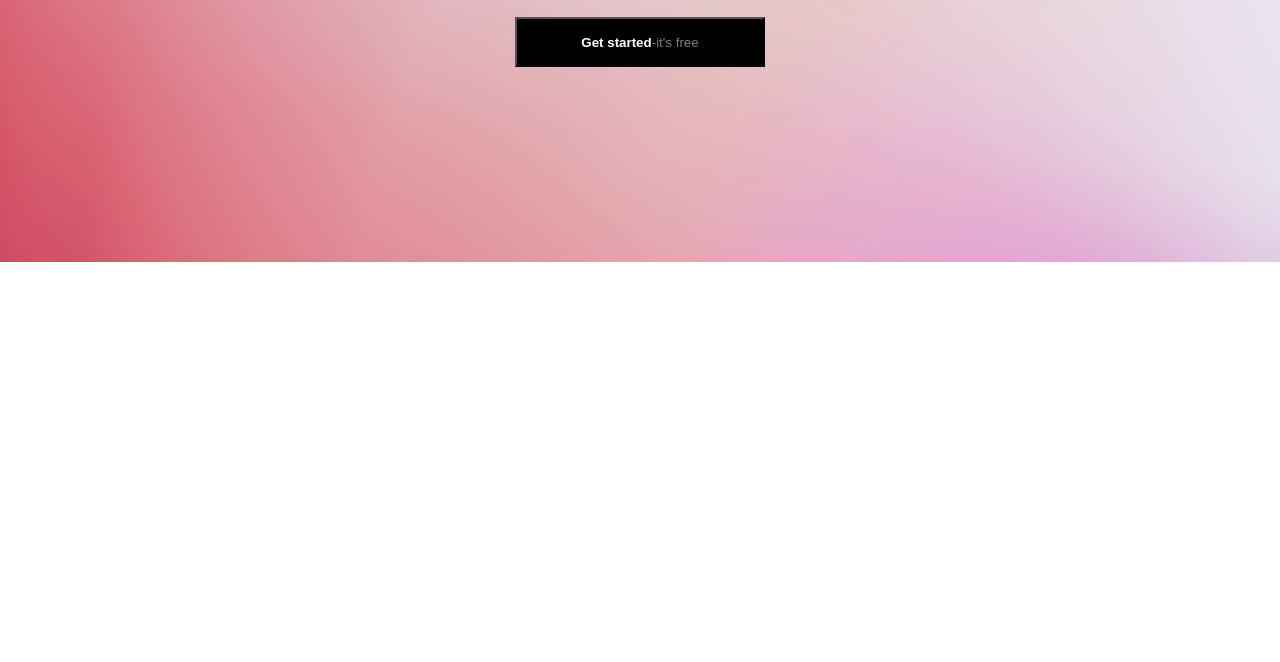
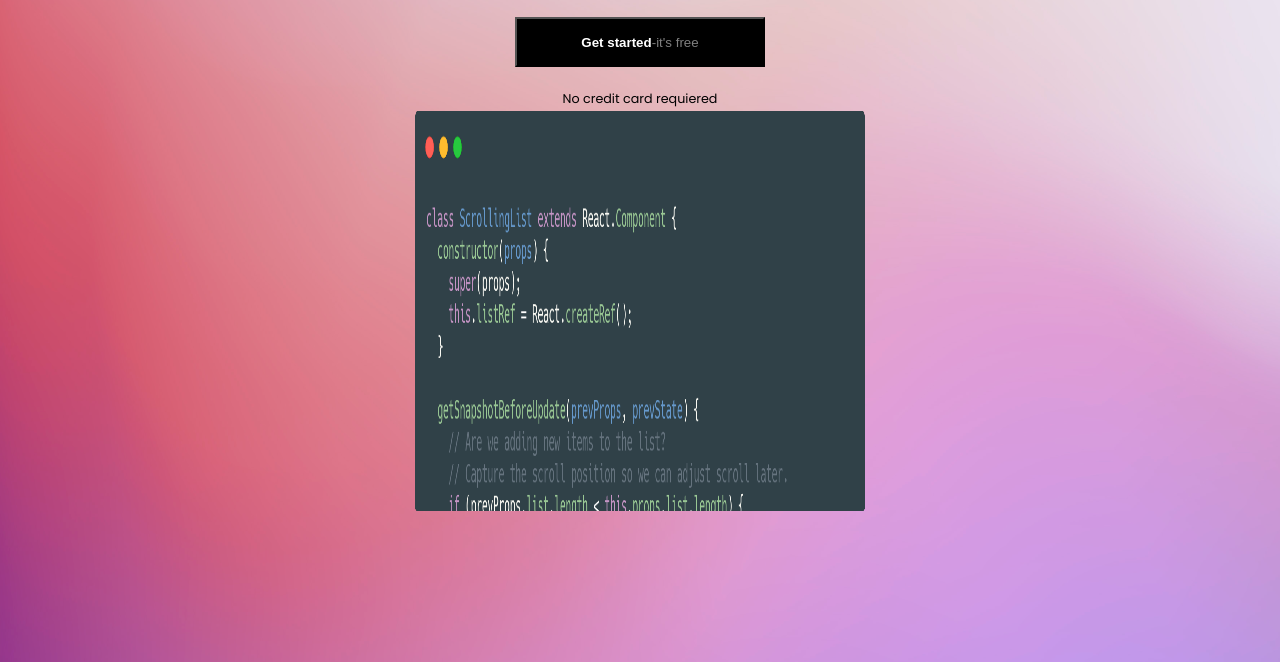
Before and after one commit to DIegoDevcode/Snippet-Template-Starter-Files, a plain HTML site: page index.html in a window 1280 px wide. Shown: the part 138-800 px from the top of the page. Drawn offline with Linux system fonts and the light colour scheme.

Commit message:
Creando la imagen de snippets code

```diff
--- a/index.html
+++ b/index.html
@@ -29,7 +29,11 @@
            <p><span class="color-white">Get started</span><span class="color-gray">-it's free</span></p>
         </button>
       </div>
-     </div>
+      <p class="p-notcard">No credit card requiered</p>
+      <div class="snippet-container">
+        <img class="snippet-image" src="./Assets/Snippet Image.png" alt="">
+      </div>
+    </div>
     </nav>
     <main></main>
   </body>
--- a/styles.css
+++ b/styles.css
@@ -12,7 +12,7 @@ body {
 @media (min-width: 320px) {
   .navbar-container-bg {
     background-image: url("./Assets/background.png");
-    height: 400px;
+    height: 800px;
     width: auto;
   }
   .navbar-logo {
@@ -51,4 +51,18 @@ body {
   .color-gray {
     color: grey;
   }
+  .p-notcard {
+    text-align: center;
+    font-size: 1.27rem;
+    padding: 3px;
+  }
+  .snippet-container {
+    height: 400px;
+    width: 100%;
+    display: flex;
+    justify-content: center;
+  }
+  .snippet-image {
+    width: 450px;
+  }
 }
```
